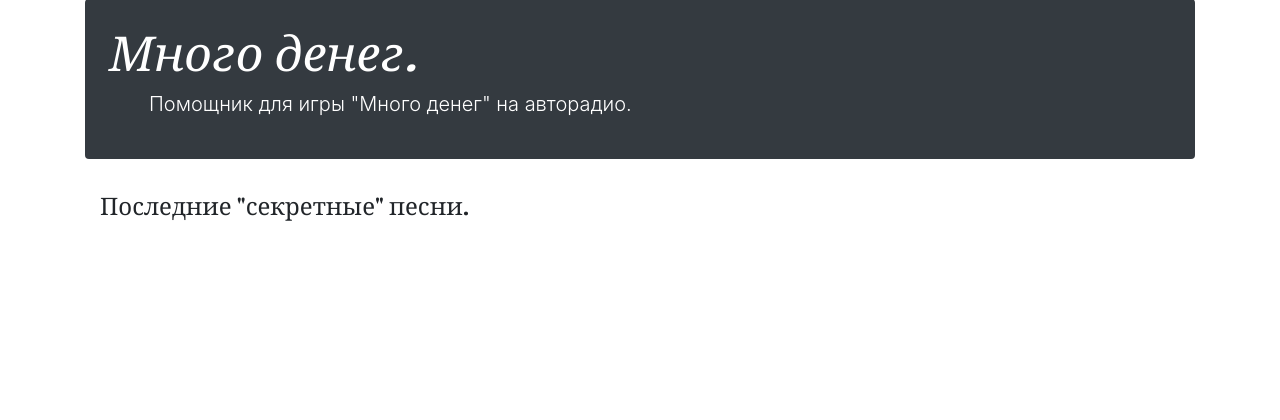
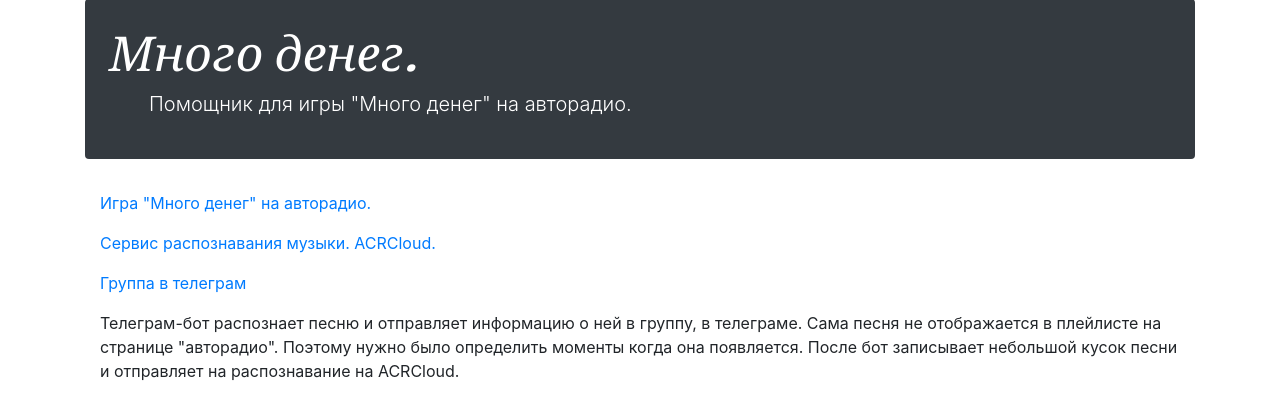
Before and after one commit to sch0nik/mysite, a Django app: template templates/avtoradio.html in a window 1280 px wide. Shown: the part 53-473 px from the top of the page. Run offline with Django 4.2, Linux system fonts and the light colour scheme; the template is opened without the code that fills it, so the values that code supplies are empty; some libraries are stand-ins or nearby versions.

Commit message:
Правки организационного характера

```diff
--- a/templates/avtoradio.html
+++ b/templates/avtoradio.html
@@ -17,9 +17,20 @@
 
 {% block main %}
 <main role="main" class="container">
-    <h4 class="display-8">Последние "секретные" песни.</h4>
-    {% for item in list_song %}
-    <p>{{ item.data }} - {{ item.artist }} - {{ item.title }} - {{ item.summ }}</p>
-    {% endfor %}
+    <p><a class="display-8" href="https://www.avtoradio.ru/money">Игра "Много денег" на авторадио.</a></p>
+    <p><a href="https://www.acrcloud.com/">Сервис распознавания музыки. ACRCloud.</a></p>
+    <p><a href="https://t.me/mnogodenegavtoradio">Группа в телеграм</a></p>
+    <p class="display-8">
+        Телеграм-бот распознает песню и отправляет информацию о ней в группу, в телеграме.
+        Сама песня не отображается в плейлисте на странице "авторадио".
+        Поэтому нужно было определить моменты когда она появляется.
+        После бот записывает небольшой кусок песни и отправляет на распознавание на ACRCloud.
+    </p>
+    {% if list_song %}
+        <h4 class="display-8">Последние "секретные" песни.</h4>
+        {% for item in list_song %}
+            <p>{{ item.data }} - {{ item.artist }} - {{ item.title }} - {{ item.summ }}</p>
+        {% endfor %}
+    {% endif %}
 </main>
 {% endblock %}
--- a/templates/index.html
+++ b/templates/index.html
@@ -41,8 +41,8 @@
             <div class="col-md-6">
                 <div class="card flex-md-row mb-4 box-shadow h-md-250">
                     <div class="card-body d-flex flex-column align-items-start">
-                        <strong class="d-inline-block mb-2 text-primary">Игра "5 букв".</strong>
-                        <p class="card-text mb-auto">Помощник для игры 5 букв.</p>
+                        <strong class="d-inline-block mb-2 text-primary">Тинькофф "5 букв".</strong>
+                        <p class="card-text mb-auto">Помощник для игры.</p>
                         <a href="{% url 'word_game' %}">Далее...</a>
                     </div>
                 </div>
@@ -51,7 +51,7 @@
             <div class="col-md-6">
                 <div class="card flex-md-row mb-4 box-shadow h-md-250">
                     <div class="card-body d-flex flex-column align-items-start">
-                        <strong class="d-inline-block mb-2 text-primary">Игра "Много денег" на Авторадио.</strong>
+                        <strong class="d-inline-block mb-2 text-primary">"Много денег" на Авторадио.</strong>
                         <p class="card-text mb-auto">Помощник для игры.</p>
                         <a href="{% url 'avtoradio' %}">Далее...</a>
                     </div>
```
